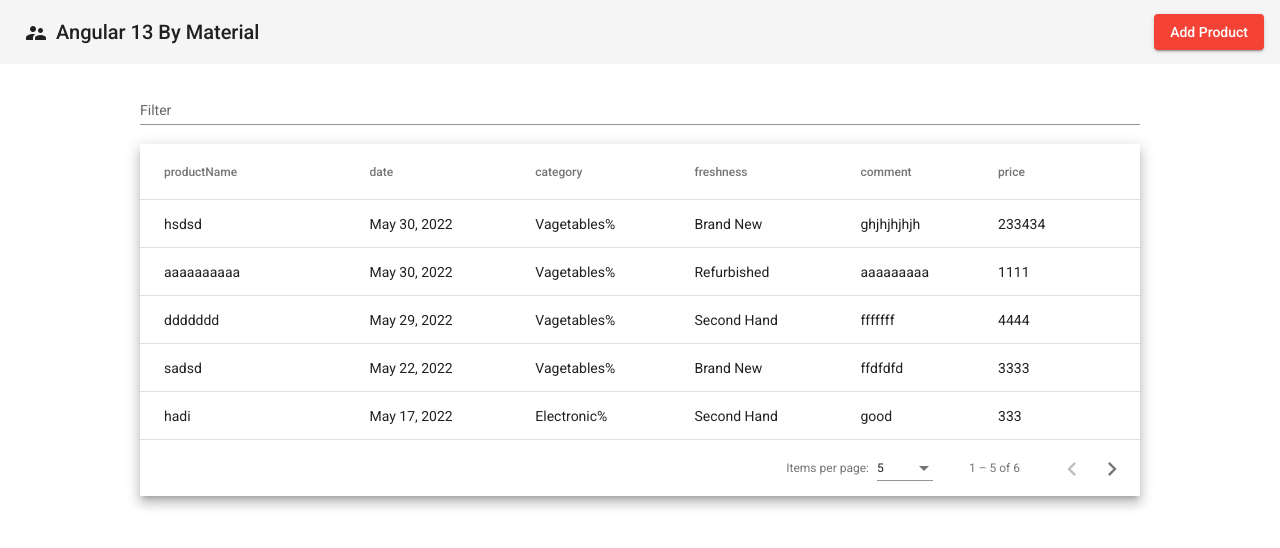
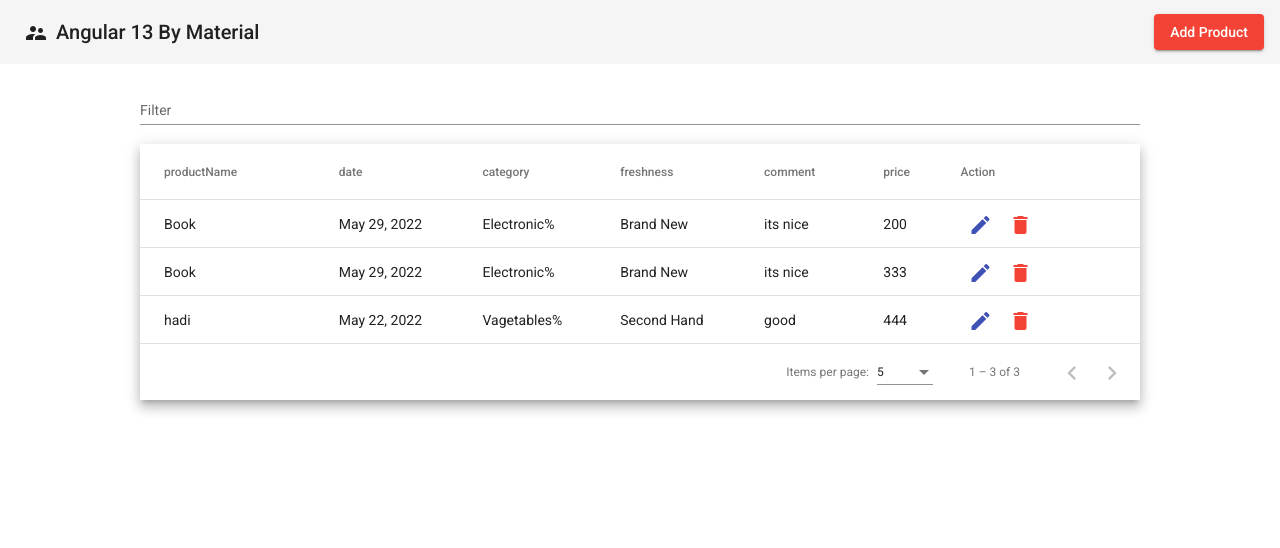
Before and after one commit to hadi-h82/form-project, an Angular app: page / in a window 1280 px wide. Shown: the top 548 px of the page. Built offline with nearby package versions, Linux system fonts and the light colour scheme; data requests are answered from the project's data file.

Commit message:
edit & delete row

```diff
--- a/db.json
+++ b/db.json
@@ -1,58 +1,31 @@
 {
   "productList": [
     {
-      "productNme": "hsdsd",
-      "category": "Vagetables",
+      "productNme": "Book",
+      "category": "Electronic",
       "freshness": "Brand New",
-      "comment": "ghjhjhjhjh",
-      "price": 233434,
-      "date": "2022-05-30T19:30:00.000Z",
+      "comment": "its nice",
+      "price": 200,
+      "date": "2022-05-29T19:30:00.000Z",
       "id": 1
     },
     {
-      "productNme": "aaaaaaaaaa",
-      "category": "Vagetables",
-      "freshness": "Refurbished",
-      "comment": "aaaaaaaaa",
-      "price": 1111,
-      "date": "2022-05-30T19:30:00.000Z",
+      "productNme": "Book",
+      "category": "Electronic",
+      "freshness": "Brand New",
+      "comment": "its nice",
+      "price": 333,
+      "date": "2022-05-29T19:30:00.000Z",
       "id": 2
     },
     {
-      "productNme": "ddddddd",
+      "productNme": "hadi",
       "category": "Vagetables",
       "freshness": "Second Hand",
-      "comment": "fffffff",
-      "price": 4444,
-      "date": "2022-05-29T19:30:00.000Z",
+      "comment": "good",
+      "price": 444,
+      "date": "2022-05-22T19:30:00.000Z",
       "id": 3
-    },
-    {
-      "productNme": "sadsd",
-      "category": "Vagetables",
-      "freshness": "Brand New",
-      "comment": "ffdfdfd",
-      "price": 3333,
-      "date": "2022-05-22T19:30:00.000Z",
-      "id": 4
-    },
-    {
-      "productNme": "hadi",
-      "category": "Electronic",
-      "freshness": "Second Hand",
-      "comment": "good",
-      "price": 333,
-      "date": "2022-05-17T19:30:00.000Z",
-      "id": 5
-    },
-    {
-      "productNme": "sdfdsf",
-      "category": "Vagetables",
-      "freshness": "Brand New",
-      "comment": "444444",
-      "price": 4444,
-      "date": "2022-05-29T19:30:00.000Z",
-      "id": 6
     }
   ],
   "comments": [
--- a/src/app/app.component.html
+++ b/src/app/app.component.html
@@ -46,9 +46,22 @@
           <th mat-header-cell *matHeaderCellDef mat-sort-header> comment </th>
           <td mat-cell *matCellDef="let row"> {{row.comment}} </td>
         </ng-container>
+
         <ng-container matColumnDef="price">
           <th mat-header-cell *matHeaderCellDef mat-sort-header> price </th>
           <td mat-cell *matCellDef="let row"> {{row.price}} </td>
+        </ng-container>
+
+        <ng-container matColumnDef="Action">
+          <th mat-header-cell *matHeaderCellDef mat-sort-header> Action </th>
+          <td mat-cell *matCellDef="let row">
+            <button mat-icon-button (click)="editProduct(row)" color="primary">
+              <mat-icon>edit</mat-icon>
+            </button>
+            <button mat-icon-button color="warn">
+              <mat-icon>delete</mat-icon>
+            </button>
+          </td>
         </ng-container>
 
 
--- a/src/app/app.component.ts
+++ b/src/app/app.component.ts
@@ -13,7 +13,7 @@ import {MatTableDataSource} from '@angular/material/table';
   styleUrls: ['./app.component.scss']
 })
 export class AppComponent implements OnInit {
-  displayedColumns: string[] = ['productNme','date', 'category', 'freshness', 'comment','price'];
+  displayedColumns: string[] = ['productNme','date', 'category', 'freshness', 'comment','price','Action'];
   dataSource!: MatTableDataSource<any>;
 
   @ViewChild(MatPaginator) paginator!: MatPaginator;
@@ -32,7 +32,25 @@ export class AppComponent implements OnInit {
     this.dialog.open(DialogComponent, {
       width: '30%' ,
       height: '70%'
-    });
+    }).afterClosed().subscribe(val=>{
+      if(val === 'seve'){
+        this.getAllProduct()
+      }
+    }
+    )
+  }
+
+  editProduct(row: any) {
+    this.dialog.open(DialogComponent, {
+      width: '30%',
+      height: '70%',
+      data:row
+    }).afterClosed().subscribe(val=>{
+      if(val === 'Update'){
+        this.getAllProduct()
+      }
+    }
+    )
   }
 
 
--- a/src/app/dialog/dialog.component.html
+++ b/src/app/dialog/dialog.component.html
@@ -42,6 +42,6 @@
 <div mat-dialog-action [align]="'end'">
   <button mat-raised-button color="warn" mat-dialog-close>Close</button>
   <button style="margin-left: 10px" mat-raised-button color="primary" (click)="addProduct()">
-    Seve
+    {{actionBtn}}
   </button>
 </div>
--- a/src/app/dialog/dialog.component.ts
+++ b/src/app/dialog/dialog.component.ts
@@ -1,49 +1,80 @@
-import { Component, OnInit } from '@angular/core';
+import { Component, Inject, OnInit } from '@angular/core';
 import { FormBuilder, FormGroup, Validators } from '@angular/forms';
 import { ApiService } from '../services/api.service';
-import { MatDialogRef } from '@angular/material/dialog';
+import { MatDialogRef, MAT_DIALOG_DATA } from '@angular/material/dialog';
+import { inject } from '@angular/core/testing';
 
 @Component({
   selector: 'app-dialog',
   templateUrl: './dialog.component.html',
-  styleUrls: ['./dialog.component.scss']
+  styleUrls: ['./dialog.component.scss'],
 })
 export class DialogComponent implements OnInit {
+  productForm!: FormGroup;
+  actionBtn: string = 'save';
 
-  productForm! : FormGroup;
+  freshnessList = ['Brand New', 'Second Hand', 'Refurbished'];
 
-  freshnessList = ['Brand New','Second Hand','Refurbished']
-
-
-  constructor(private formBuiler: FormBuilder , private  api: ApiService , private dilogRef: MatDialogRef<DialogComponent>) { }
+  constructor(
+    private formBuiler: FormBuilder,
+    private api: ApiService,
+    @Inject(MAT_DIALOG_DATA) public editData: any,
+    private dialogRef: MatDialogRef<DialogComponent>
+  ) {}
 
   ngOnInit(): void {
     this.productForm = this.formBuiler.group({
-      productNme:['',Validators.required],
-      category:['',Validators.required],
-      freshness:['',Validators.required],
-      comment:['',Validators.required],
-      price:['',Validators.required],
-      date:['',Validators.required]
-    })
+      productNme: ['', Validators.required],
+      category: ['', Validators.required],
+      freshness: ['', Validators.required],
+      comment: ['', Validators.required],
+      price: ['', Validators.required],
+      date: ['', Validators.required],
+    });
+    // console.log(this.editData);
+    if (this.editData) {
+      this.actionBtn = 'Update';
+      this.productForm.controls['productNme'].setValue(
+        this.editData.productNme
+      );
+      this.productForm.controls['category'].setValue(this.editData.category);
+      this.productForm.controls['freshness'].setValue(this.editData.freshness);
+      this.productForm.controls['comment'].setValue(this.editData.comment);
+      this.productForm.controls['price'].setValue(this.editData.price);
+      this.productForm.controls['date'].setValue(this.editData.date);
+    }
   }
 
   addProduct() {
     // console.log(this.productForm.value);
-    if(this.productForm.valid) {
-      this.api.postProduct(this.productForm.value)
-        .subscribe({
-          next:(res)=>{
-            alert('Product added successfully')
+    if (!this.editData) {
+      if (this.productForm.valid) {
+        this.api.postProduct(this.productForm.value).subscribe({
+          next: (res) => {
+            alert('Product added successfully');
             this.productForm.reset();
-            this.dilogRef.close('seve');
+            this.dialogRef.close('seve');
           },
-          error:()=>{
-            alert('Error while adding the product')
-          }
-
-        })
+          error: () => {
+            alert('Error while adding the product');
+          },
+        });
+      }
+    } else {
+      this.updateProduct();
     }
   }
 
+  updateProduct() {
+    this.api.putProduct(this.productForm.value, this.editData.id).subscribe({
+      next: (res) => {
+        alert('Product Updated Successfully!!!');
+        this.productForm.reset();
+        this.dialogRef.close('Update');
+      },
+      error: () => {
+        alert('not!!!');
+      },
+    });
+  }
 }
```
